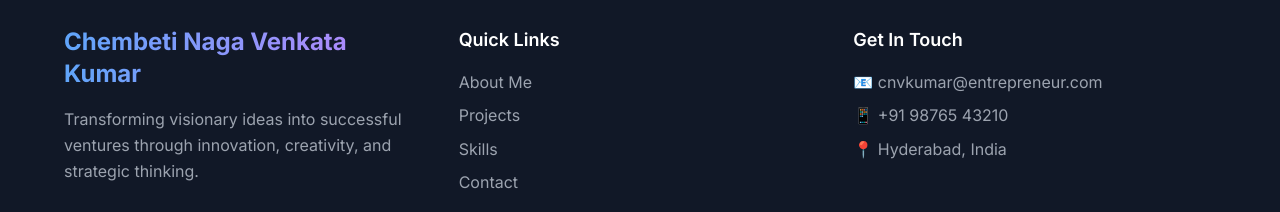
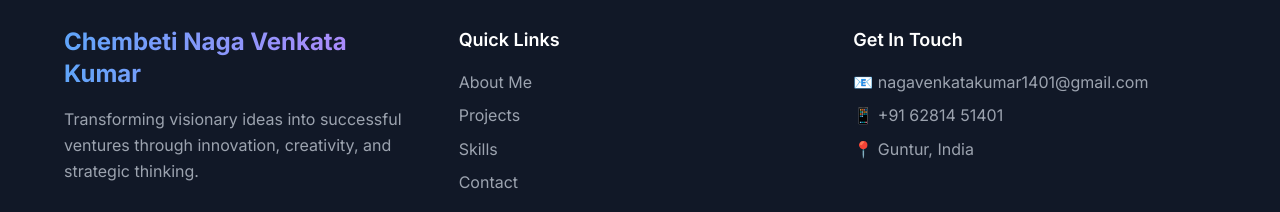
Before and after one commit to Kumar1401-m/venkat, a React (Vite) app: page / in a window 1280 px wide. Shown: the part 6437-6649 px from the top of the page. Built offline with nearby package versions, Linux system fonts and the light colour scheme.

Commit message:
Updated Footer.tsx

```diff
--- a/src/components/Footer.tsx
+++ b/src/components/Footer.tsx
@@ -57,9 +57,9 @@ const Footer: React.FC = () => {
             <div className="space-y-4">
               <h4 className="text-lg font-semibold">Get In Touch</h4>
               <div className="space-y-2 text-gray-400">
-                <p>📧 cnvkumar@entrepreneur.com</p>
-                <p>📱 +91 98765 43210</p>
-                <p>📍 Hyderabad, India</p>
+                <p>📧 nagavenkatakumar1401@gmail.com</p>
+                <p>📱 +91 62814 51401</p>
+                <p>📍 Guntur, India</p>
               </div>
             </div>
           </div>
```
